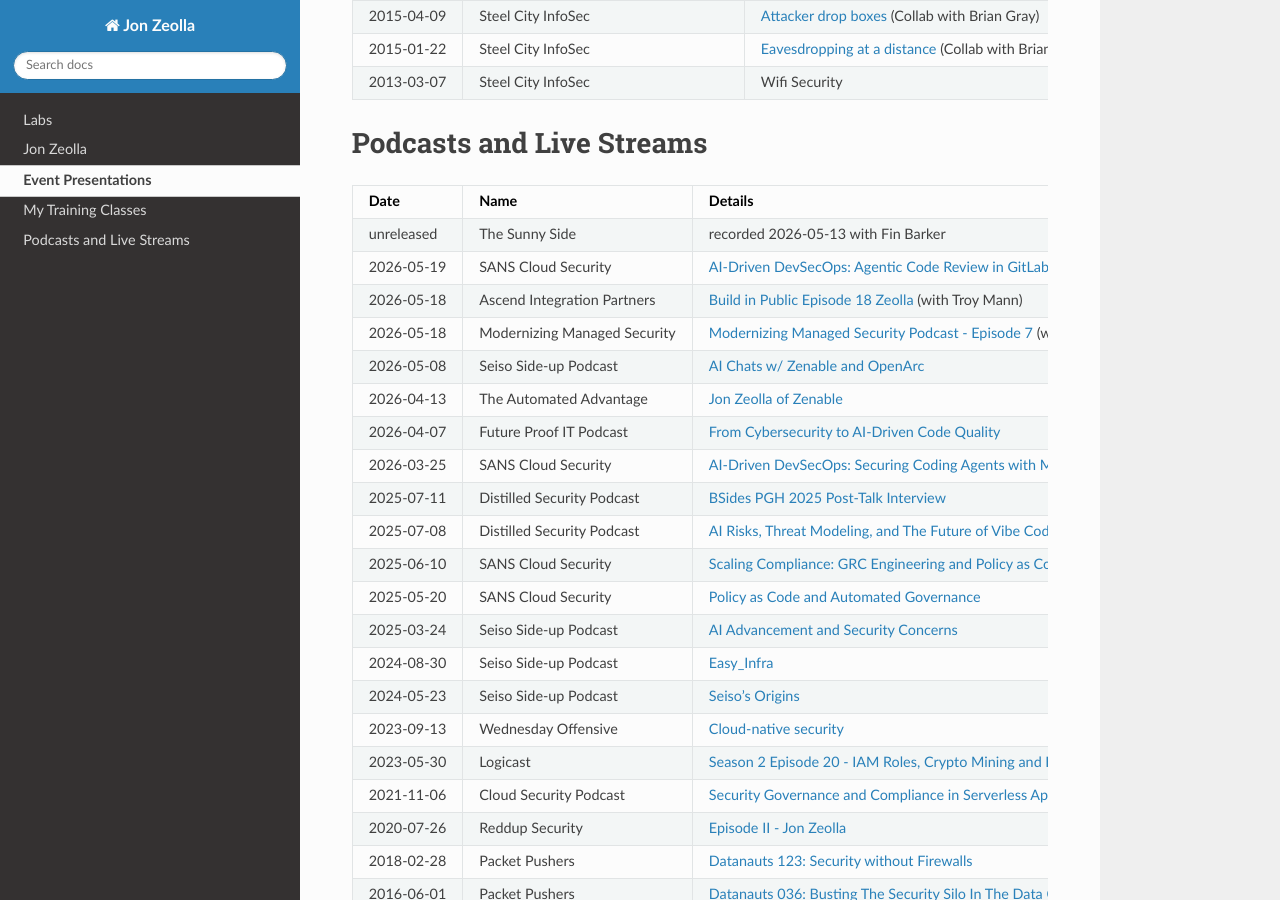
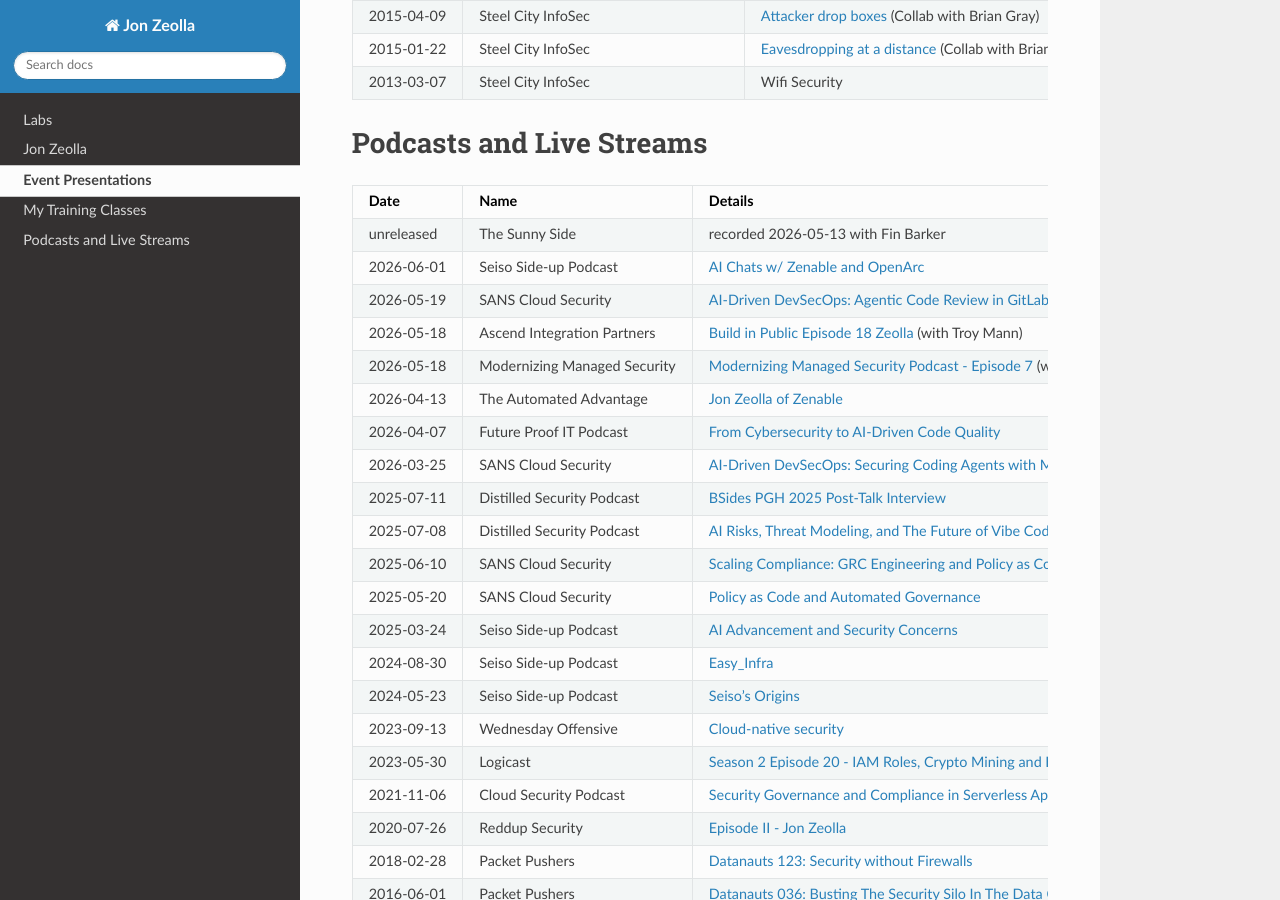
Before and after one commit to JonZeolla/JonZeolla.github.io, a Sphinx documentation site: the page built from docs/ref/jz-content.md, in a window 1280 px wide and 900 px high, scrolled down 4584 px. Built offline with Sphinx 7.4.7 and the Read the Docs theme 3.1.0, drawn with Linux system fonts in a browser that asks for light colours.

Commit message:
fix(content): correct Seiso Side-up release date to 2026-06-01
Co-Authored-By: Claude Opus 4.7 <noreply@anthropic.com>

```diff
--- a/docs/ref/jz-content.md
+++ b/docs/ref/jz-content.md
@@ -207,10 +207,10 @@ You can also watch my recorded presentations by going to [this YouTube playlist]
 | Date       | Name                       | Details                                                                           |
 | ---------- | -------------------------- | --------------------------------------------------------------------------------- |
 | unreleased | The Sunny Side             | recorded 2026-05-13 with Fin Barker                                               |
+| 2026-06-01 | Seiso Side-up Podcast      | [AI Chats w/ Zenable and OpenArc][2026-SeisoMay]                                  |
 | 2026-05-19 | SANS Cloud Security        | [AI-Driven DevSecOps: Agentic Code Review in GitLab & GitHub][2026-AIDevSecOps3]  |
 | 2026-05-18 | Ascend Integration Partners| [Build in Public Episode 18 Zeolla][2026-AscendAIP] (with Troy Mann)              |
 | 2026-05-18 | Modernizing Managed Security| [Modernizing Managed Security Podcast - Episode 7][2026-ModernizingMS] (with Ryan Smith)         |
-| 2026-05-08 | Seiso Side-up Podcast      | [AI Chats w/ Zenable and OpenArc][2026-SeisoMay]                                  |
 | 2026-04-13 | The Automated Advantage    | [Jon Zeolla of Zenable][2026-ClarkeysAI]                                          |
 | 2026-04-07 | Future Proof IT Podcast    | [From Cybersecurity to AI-Driven Code Quality][2026-FutureProofIT]                |
 | 2026-03-25 | SANS Cloud Security        | [AI-Driven DevSecOps: Securing Coding Agents with MCP][2026-AIDevSecOps1]         |
```
